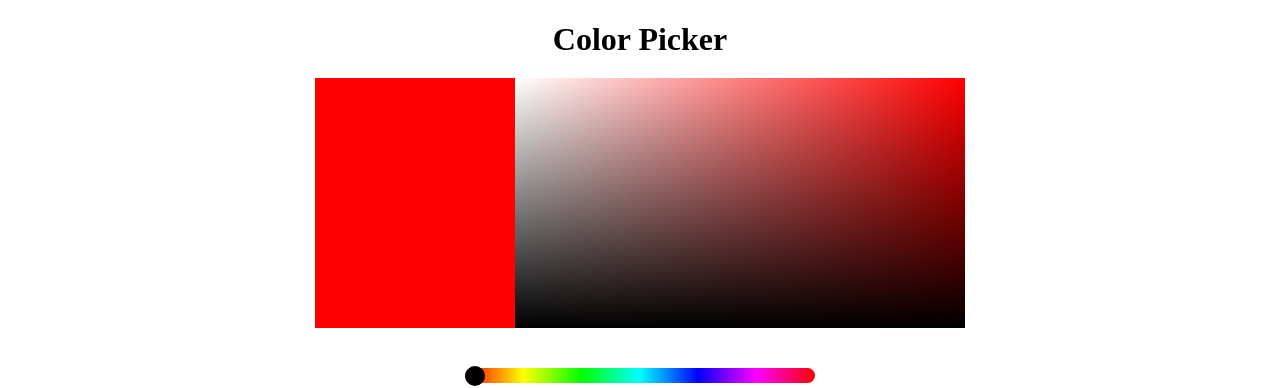
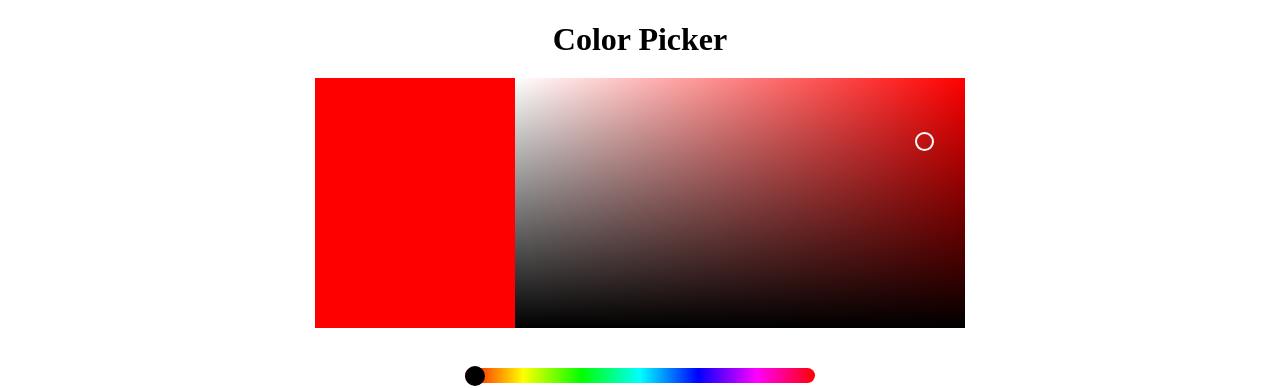
Before and after one commit to VarshiniAdurti28/ColorQuest, a SvelteKit app: page / in a window 1280 px wide. Shown: the top 388 px of the page. Built offline with nearby package versions, Linux system fonts and the light colour scheme.

Commit message:
locator enabled

```diff
--- a/src/routes/+page.svelte
+++ b/src/routes/+page.svelte
@@ -6,6 +6,7 @@
   // initially set to red
   let selectedCol ="#ff0000";
   let box, sat, val ;
+  let loc;
 
   let deg= 0;
   let isDragging = 0;
@@ -53,8 +54,8 @@
 
 
     selectedCol = chroma.hsv(deg,  sat/100, val/100).hex();
-
-
+    loc.style.transform= `translate(${x}px, -${box.height - y}px)`;
+    loc.style.backgroundColor=`${selectedCol}`;
 
   }
 
@@ -144,9 +145,14 @@
      and not the ones specified in css -->
 
      <!-- Handling drag selector using mousedown, mouseup, mousemove options -->
-    <canvas class= "GradSelector" width= 450px height= 250px style= "--grad-color: {hsvColor[0]}" bind:this={box} on:mousedown = {Enable} on:mousemove= {getCoordinates} on:mouseup= {Disable}>
-      <div class="locator"></div>
-    </canvas>
+
+     <div class="wrapper">
+      <canvas class= "GradSelector" width= 450px height= 250px style= "--grad-color: {hsvColor[0]}" bind:this={box} on:mousedown = {Enable} on:mousemove= {getCoordinates} on:mouseup= {Disable}>
+
+      </canvas>
+      <div class="locator" bind:this={loc}></div>
+     </div>
+
   </div>
 
 
--- a/src/routes/style.css
+++ b/src/routes/style.css
@@ -136,11 +136,17 @@ h1{
   margin-bottom: 5px;
 }
 
+.wrapper{
+  position: relative;
+}
+
 .locator{
-  width: 2px;
-  height: 2px;
+  width: 15px;
+  height: 15px;
   border-radius: 50%;
-  border-color: white;
+  border-color: rgb(254, 251, 251);
   border-width: 2px;
   border-style: solid;
+  transform: translate(400px, -200px);
+  position: absolute;
 }
```
